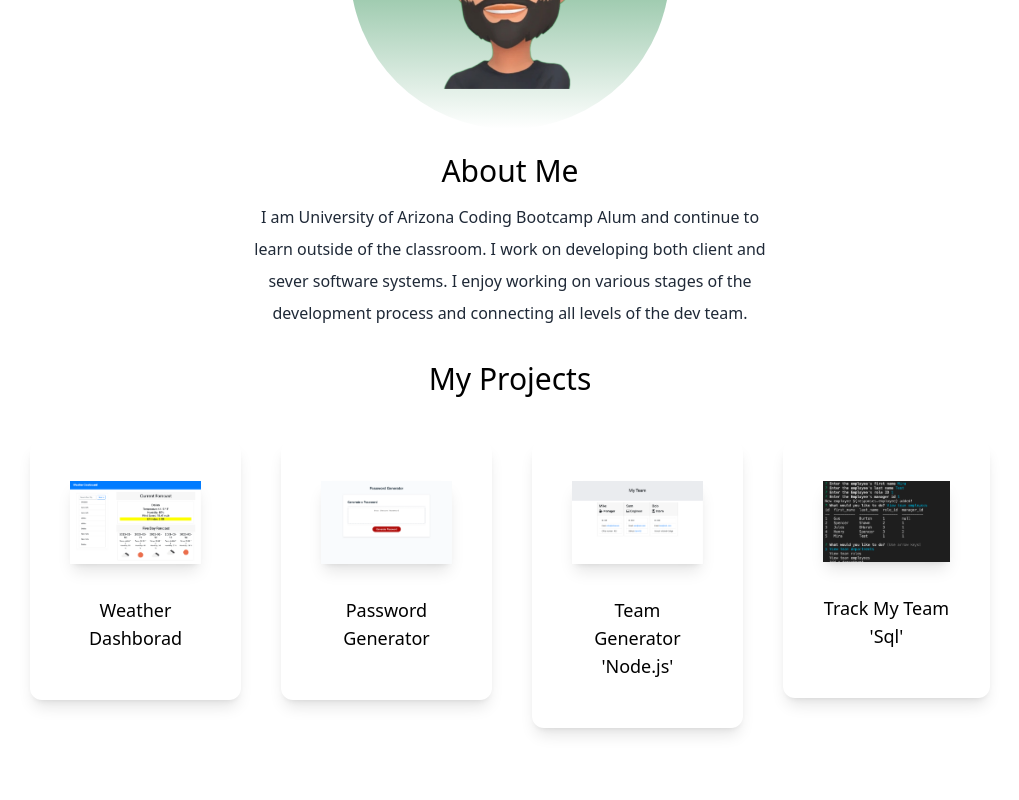
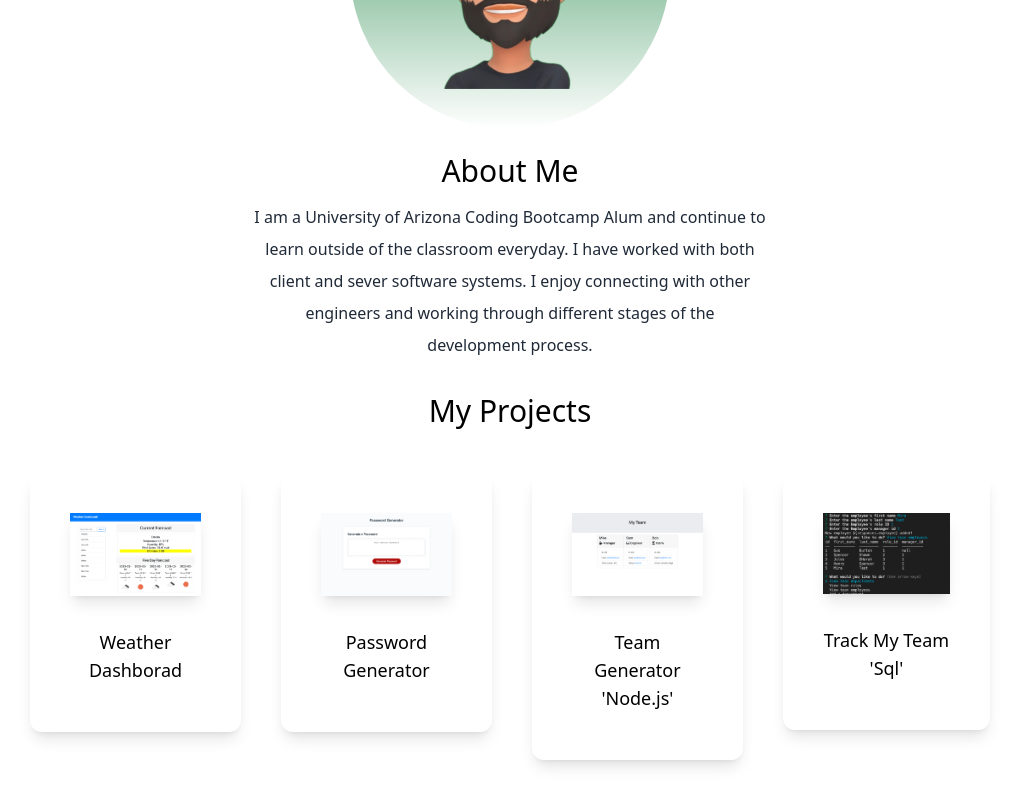
Before and after one commit to MichaelR432/new-portfolio, a Next.js app in the folder next-js-portfolio/: page / in a window 1280 px wide. Shown: the part 751-1551 px from the top of the page, without its empty margins (130-1149 px from the left). Before the commit the page ends 1519 px from the top, so only its background shows below. Built offline with nearby package versions, Linux system fonts and the light colour scheme.

Commit message:
changed text

```diff
--- a/next-js-portfolio/pages/index.tsx
+++ b/next-js-portfolio/pages/index.tsx
@@ -64,7 +64,7 @@ export default function Home() {
         <section className=' dark:text-white'>
           <div>
             <h3 className='text-center text-3xl py-1 mt-5 '>About Me</h3>
-            <p className='text-center text-md py-2 leading-8 text-gray-800  dark:text-white max-w-lg mx-auto'> I am University of Arizona Coding Bootcamp Alum and continue to learn outside of the classroom. I work on developing both client and sever software systems. I enjoy working on various stages of the development process and connecting all levels of the dev team. </p>
+            <p className='text-center text-md py-2 leading-8 text-gray-800  dark:text-white max-w-lg mx-auto'> I am a University of Arizona Coding Bootcamp Alum and continue to learn outside of the classroom everyday. I have worked with both client and sever software systems. I enjoy connecting with other engineers and working through different stages of the development process.  </p>
 
             <h3 className='text-center text-3xl py-1 mt-5 '>My Projects</h3>
           </div>
```
